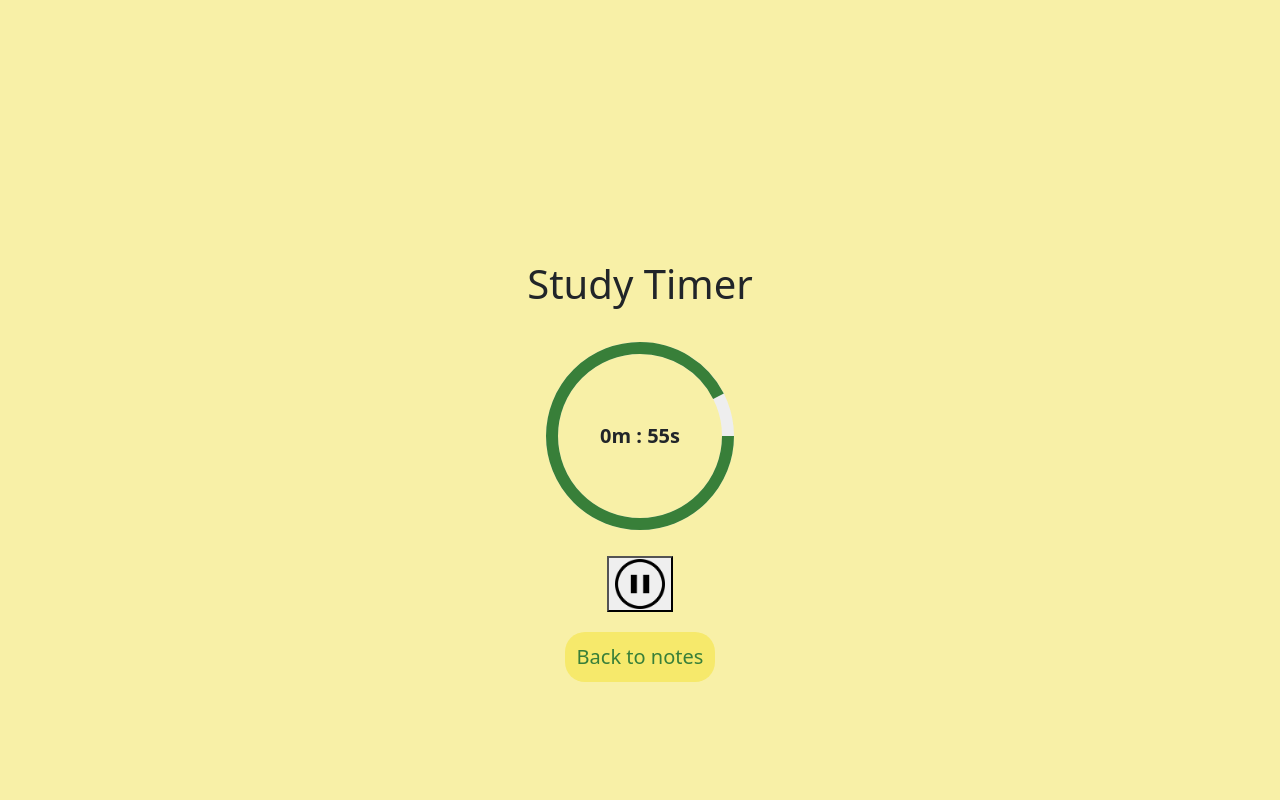
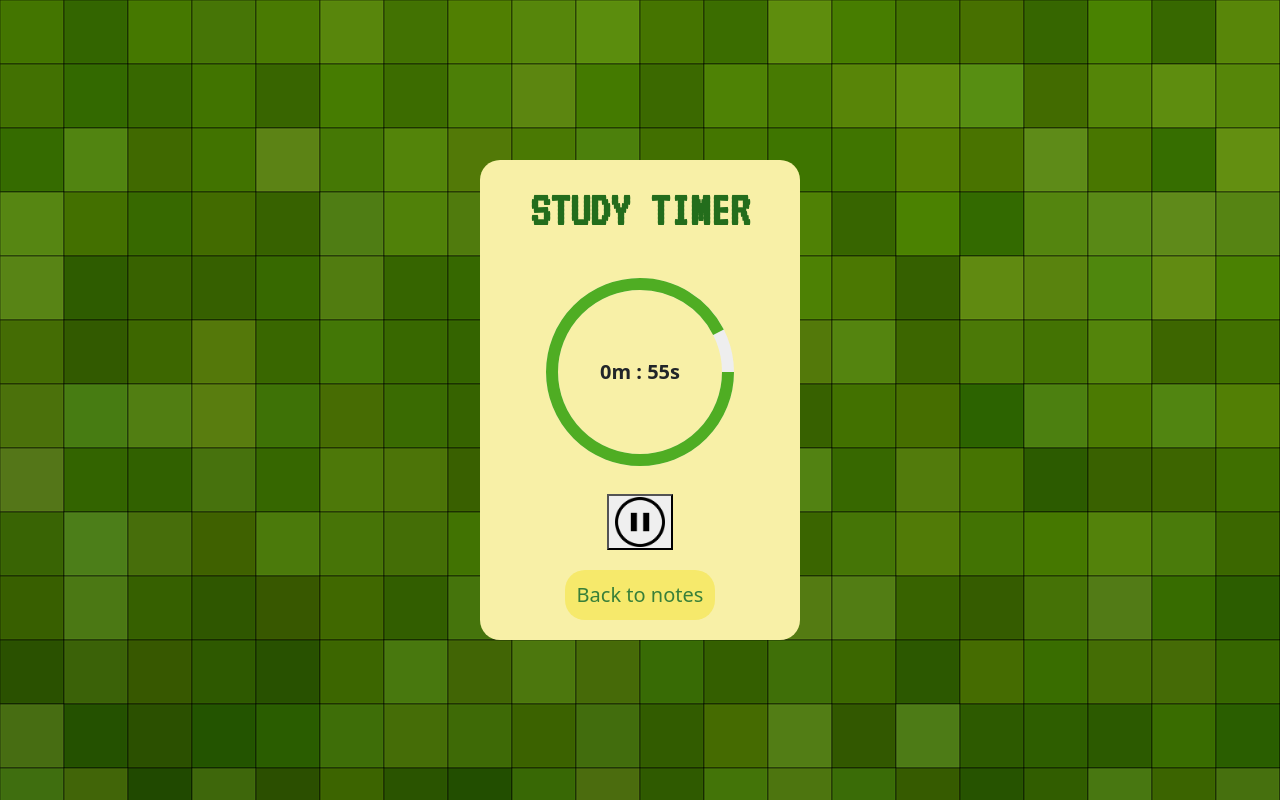
Before and after one commit to JJwashere06/study-gamify-web, a React (Vite) app: page /timer in a window 1280 px wide. Built offline with nearby package versions, Linux system fonts and the light colour scheme; a web font is replaced by a local one.

Commit message:
update timerPage

```diff
--- a/src/App.tsx
+++ b/src/App.tsx
@@ -13,6 +13,7 @@ type Note = {
   title: string;
   description: string;
   hours: number;
+  isFinish: boolean;
 };
 
 function App() {
@@ -29,16 +30,19 @@ function App() {
   const [showForm, setShowForm] = useState(false);
   //check which is one is editing
   const [editIndex, setEditIndex] = useState<number | null>(null);
+  //check if the note is done or not
+  const [finish, setFinish] = useState(false);
 
-  const [search, setSearch] = useState("");
-  const filterdNotes = notes.filter((note) =>
-    note.title.toLowerCase().includes(search.toLowerCase()),
-  );
   //save feature everytime after update note
   useEffect(() => {
     localStorage.setItem(STORAGE_KEYS.NOTES, JSON.stringify(notes));
   }, [notes]);
 
+  const handleFinish = (index: number) => {
+    const updatedNotes = [...notes];
+    updatedNotes[index] = { ...updatedNotes[index], isFinish: true };
+    setNotes(updatedNotes);
+  };
   const openAddForm = () => {
     setEditIndex(null); // ensure no editing
     setShowForm(true);
@@ -96,7 +100,7 @@ function App() {
               className="menu"
               style={{ marginTop: "10px", marginBottom: "10px" }}
             >
-              <p className="Menu">Menu</p>
+              <p className="title">Menu</p>
 
               <div
                 className="menubutton"
--- a/src/Clock.tsx
+++ b/src/Clock.tsx
@@ -24,7 +24,7 @@ export default function Clock({ progress, size = 200 }: ClockProps) {
         cx={center}
         cy={center}
         r={radius}
-        stroke="#387F39"
+        stroke="#4fad23"
         strokeWidth={strokeWidth}
         fill="none"
         strokeDasharray={circumference}
--- a/src/NoteCard.tsx
+++ b/src/NoteCard.tsx
@@ -3,25 +3,29 @@ type NoteProps = {
   title: string;
   description: string;
   hours: number;
+
   onEdit: () => void;
   onDelete: () => void;
   onDo: () => void;
-  onFavourite: () => void;
+  onlyTitle?: boolean;
 };
 
 export default function NoteCard({
   title,
   description,
   hours,
+
   onEdit,
   onDelete,
   onDo,
+  onlyTitle = false,
 }: NoteProps) {
-  const minutes = Number(hours) * 60;
   return (
     <div className="task">
       <div className="tasky">
         <h2>{title}</h2>
+        {!onlyTitle && (
+          <div>
             <p>{description}</p>
             <p>
               <strong>Duration:</strong> {hours} minutes
@@ -33,11 +37,15 @@ export default function NoteCard({
               Delete
             </button>
           </div>
+        )}
+      </div>
+      {!onlyTitle && (
         <div className="reward">
           <button className="do-button" onClick={onDo}>
             Do
           </button>
         </div>
+      )}
     </div>
   );
 }
--- a/src/TimerPage.css
+++ b/src/TimerPage.css
@@ -1,11 +1,10 @@
-
-.timer{
+.timer {
   position: relative;
   width: 200px;
   height: 200px;
   margin: auto;
 }
-.timer-text{
+.timer-text {
   position: absolute;
   top: 50%;
   left: 50%;
@@ -15,22 +14,25 @@
   text-align: center;
   pointer-events: none;
 }
-.timer-content{
-    height: 40vh;
+.timer-content {
+  height: 60vh;
+  width: 40vh;
+  padding: 10px 20px 20px 20px;
+  border-radius: 20px;
   display: flex;
   flex-direction: column;
   align-items: center;
   gap: 20px;
+  background-color: rgb(248, 240, 167);
 }
-.timer-page{
+.timer-page {
+  background-image: url("/public/pictureformyweb/greenBG.png");
   height: 100vh;
   display: flex;
   justify-content: center;
   align-items: center;
-     background-color: rgb(248, 240, 167);
-
 }
-.back-button{
+.back-button {
   width: 200px;
   border: none;
   background-color: rgb(246, 233, 107);
@@ -39,15 +41,17 @@
   border-radius: 20px;
   padding: 10px 10px 10px 10px;
 }
-.back-button:hover{
-    background-color: rgba(246, 233, 107,0.7);
-  box-shadow: 5px 5px 5px rgba(0,0,0,0.2);
+.back-button:hover {
+  background-color: rgba(246, 233, 107, 0.7);
+  box-shadow: 5px 5px 5px rgba(0, 0, 0, 0.2);
   color: rgb(162, 202, 113);
-  transition: color 0.5s, background-color 0.5s,box-shadow 0.5s;
+  transition:
+    color 0.5s,
+    background-color 0.5s,
+    box-shadow 0.5s;
   cursor: pointer;
 }
-.pause-button{
-  width:50px;
-  border:none;
-
+.pause-button {
+  width: 50px;
+  border: none;
 }
--- a/src/TimerPage.tsx
+++ b/src/TimerPage.tsx
@@ -1,12 +1,14 @@
 import { useLocation, useNavigate } from "react-router-dom";
 import { useEffect, useState } from "react";
 import "./TimerPage.css";
+import NoteCard from "./NoteCard";
 
 import Clock from "./Clock";
 
 export default function TimerPage() {
   const location = useLocation();
   const navigate = useNavigate();
+
   const { hours } = location.state || { hours: 1 };
 
   //const totalSeconds = hours * 3600;
@@ -35,18 +37,17 @@ export default function TimerPage() {
 
   return (
     <div className="timer-page">
-      <div
-        className="timer-content"
-        style={{ textAlign: "center", marginTop: "40px" }}
-      >
-        <h1>Study Timer</h1>
+      <div className="timer-content">
+        <h1 className="title">Study Timer</h1>
+        {/*add only title of the card of the one that we do??*/}
+
         <div className="timer">
           <Clock progress={time / totalSeconds} size={200} />
           <h2 className="timer-text">{formatTime(time)}</h2>
         </div>
 
         {time === 0 && <h2>Time's Up!</h2>}
-
+        {time > 0 && (
           <button className="p" onClick={() => setIsPaused((p) => !p)}>
             {isPaused ? (
               <img
@@ -60,10 +61,23 @@ export default function TimerPage() {
               />
             )}
           </button>
+        )}
 
+        {time > 0 && (
           <button className="back-button" onClick={() => navigate("/")}>
             Back to notes
           </button>
+        )}
+        {time === 0 && (
+          <button
+            className="back-button"
+            onClick={() => {
+              navigate("/");
+            }}
+          >
+            Finish
+          </button>
+        )}
       </div>
     </div>
   );
--- a/src/main.css
+++ b/src/main.css
@@ -14,6 +14,7 @@ p {
   text-align: center;
   font-size: 25px;
   color: white;
+
   background-color: rgb(53, 165, 43);
   height: auto;
   margin: 10px;
@@ -100,8 +101,10 @@ p {
   padding: 8px 15px 8px 15px;
   background-color: rgba(255, 255, 255, 0.7);
 }
-.Menu {
-  color: rgb(162, 202, 113);
+.title {
+  /*color: rgb(162, 202, 113);*/
+  color: rgb(35, 109, 28);
+
   font-weight: bold;
   font-size: 50px;
 
```
Also changed, not shown: public/pictureformyweb/greenBG.png (added). Lines whose indentation alone changed are shown as unchanged.
